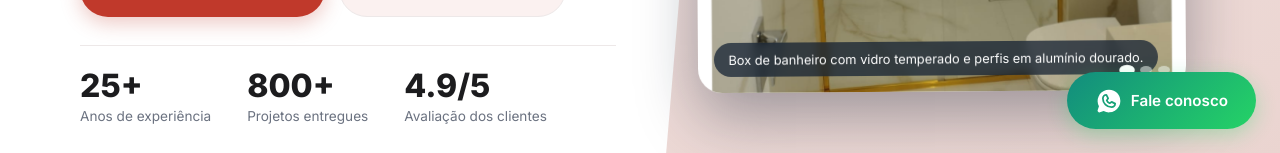
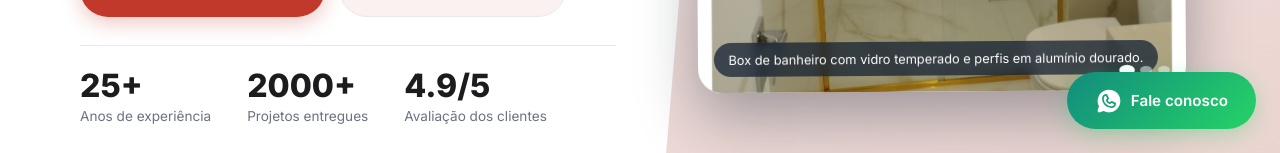
Before and after one commit to paulohramoss/landing-page, a React (Vite) app: page / in a window 1280 px wide. Shown: the part 647-800 px from the top of the page. Built offline with nearby package versions, Linux system fonts and the light colour scheme.

Commit message:
feat: add interactive Hero section with animated image slider and statistics counter

```diff
--- a/src/sections/Hero.tsx
+++ b/src/sections/Hero.tsx
@@ -107,9 +107,9 @@ function Hero(): JSX.Element {
   const statsInView = useInView(statsRef, { once: true, margin: '-40px' });
   const countersActive = statsInView && !prefersReducedMotion;
 
-  const count25  = useCountUp(25,  0, 1.8, countersActive);
-  const count800 = useCountUp(800, 0, 2.2, countersActive);
-  const count49  = useCountUp(4.9, 1, 1.8, countersActive);
+  const count25 = useCountUp(25, 0, 1.8, countersActive);
+  const count2000 = useCountUp(2000, 0, 2.2, countersActive);
+  const count49 = useCountUp(4.9, 1, 1.8, countersActive);
 
   useEffect(() => {
     if (prefersReducedMotion) return undefined;
@@ -171,7 +171,7 @@ function Hero(): JSX.Element {
               <span>Anos de experiência</span>
             </li>
             <li>
-              <strong>{prefersReducedMotion ? '800' : count800}+</strong>
+              <strong>{prefersReducedMotion ? '2.000' : count2000}+</strong>
               <span>Projetos entregues</span>
             </li>
             <li>
```
